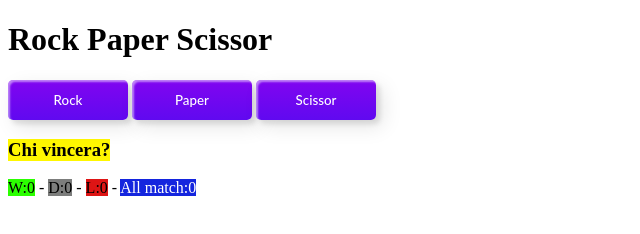
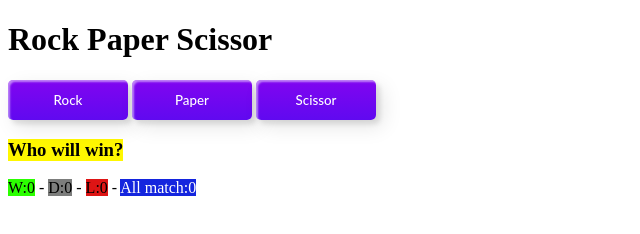
Before and after one commit to cunzo/Rock-Paper-Scissor, a plain HTML site: page index.html in a window 1280 px wide. Shown: the full height of the page, 0-640 px from the left. Drawn offline with Linux system fonts and the light colour scheme.

Commit message:
Change some text

```diff
--- a/index.html
+++ b/index.html
@@ -16,7 +16,7 @@
     </div>
 
     <div id="resultContainer">
-        <h3 id="result">Chi vincera?</h3>
+        <h3 id="result">Who will win?</h3>
         <p><span id="winCount">W:0</span> - <span id="drawCount">D:0</span> - <span id="loseCount">L:0</span> - <span id="totMatch">All match:0</span></p>
     </div>
 
```
